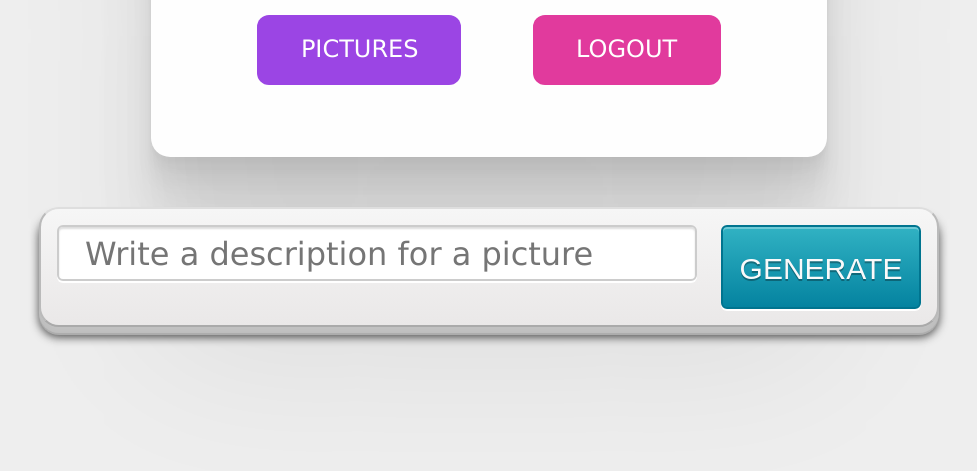
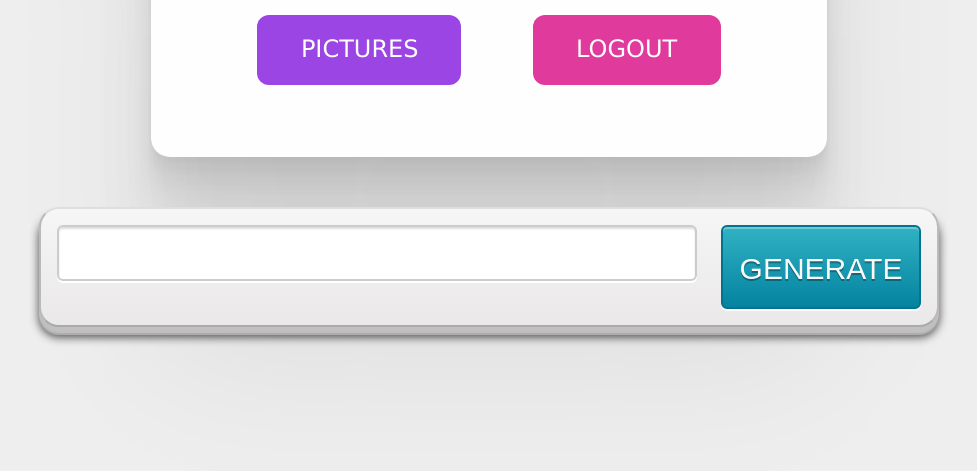
Before and after one commit to g-emarco/wordblend-ai, a Flask app: template templates/profile.html in a window 1280 px wide; the page is wider, and only the part inside the window is pictured. Shown: the part 473-944 px from the top of that part, without its empty margins (151-1128 px from the left). Run offline with Flask 2, Linux system fonts and the light colour scheme; the template is opened without the code that fills it: most values are stand-ins (such as "Sample title", 1, 10 or a date in 2020); grey boxes marked "Sample" are stand-in pictures; parts of the project's set-up code (start-up, migrations or seed data) failed here and were passed over.

Commit message:
ui fixes

```diff
--- a/cloudbuild.yaml
+++ b/cloudbuild.yaml
@@ -37,6 +37,5 @@ steps:
   env: ["PROJECT_ID=wordblend-ai"]
   waitFor: ['-']
 
-
 images:
 - 'europe-west3-docker.pkg.dev/$PROJECT_ID/webapp/wordblend:latest'
--- a/main.py
+++ b/main.py
@@ -84,7 +84,7 @@ def callback():
             "given_name": f'{user_info["given_name"]}',
             "family_name": f'{user_info["family_name"]}',
             "email": f'{user_info["email"]}',
-            "picture": f'{user_info["picture"]}',
+            "picture": f'{user_info.get("picture") if user_info.get("picture") else ""}',
         }
     )
 
@@ -186,7 +186,9 @@ def profile():
     )
     word_docs = [word_doc.to_dict() for word_doc in words_with_pictures]
 
-    return render_template("profile.html", stats=stats, idinfo=session["idinfo"], word_docs=word_docs)
+    return render_template(
+        "profile.html", stats=stats, idinfo=session["idinfo"], word_docs=word_docs
+    )
 
 
 @app.route("/pictures")
@@ -207,16 +209,5 @@ def get_pictures():
     )
 
 
-@app.route("/redis_test")
-@login_is_required
-def redis_test():
-    import redis
-
-    redis_host = os.environ.get("REDIS_IP", "localhost")
-    redis_client = redis.StrictRedis(host=redis_host, port=6379)
-    value = redis_client.incr("counter", 1)
-    return f"Visitor number: {value}"
-
-
 if __name__ == "__main__":
     app.run(host="0.0.0.0", port=80, debug=True)
--- a/templates/login.html
+++ b/templates/login.html
@@ -3,8 +3,8 @@
   <link rel="stylesheet" href="static/styles/googlesso.css">
   <link rel="stylesheet" href="static/styles/login.css">
   <link rel="stylesheet" type="text/css" href="//fonts.googleapis.com/css?family=Open+Sans" />
-
-
+  <link rel="icon" href="static/images/wordblend.ico">
+  <link rel='shortcut icon' type='image/x-icon' href='static/images/wordblend.ico' />
 </head>
 
 <body>
--- a/templates/pictures.html
+++ b/templates/pictures.html
@@ -1,6 +1,9 @@
 <head>
   <link rel="stylesheet" href="static/styles/pictures.css">
   <link rel="stylesheet" href="static/styles/text_box.css">
+  <link rel="icon" href="static/images/wordblend.ico">
+  <link rel='shortcut icon' type='image/x-icon' href='static/images/wordblend.ico' />
+
 </head>
 
 
@@ -34,7 +37,7 @@
 <body>
     <div class="textboxid">
       <form action="/add_word" method="post" class="form-wrapper">
-      <input type="text" name= "text" id="describe" placeholder="Write a description for a picture" required>
+      <input type="text" name= "text" id="describe" placeholder="" required>
       <input type="submit" value="generate" id="submit">
       </form>
   </div>
--- a/templates/profile.html
+++ b/templates/profile.html
@@ -1,7 +1,8 @@
 <head>
   <link rel="stylesheet" href="static/styles/profile.css">
   <link rel="stylesheet" href="static/styles/text_box.css">
-
+  <link rel="icon" href="static/images/wordblend.ico">
+  <link rel='shortcut icon' type='image/x-icon' href='static/images/wordblend.ico' />
 </head>
 
 <main class="container">
@@ -36,7 +37,7 @@
 <body>
     <div class="textboxid">
       <form action="/add_word" method="post" class="form-wrapper">
-      <input type="text" name= "text" id="describe" placeholder="Write a description for a picture" required>
+      <input type="text" name= "text" id="describe" placeholder="" required>
       <input type="submit" value="generate" id="submit">
       </form>
   </div>
```
Also changed, not shown: templates/pictures2.html (deleted, +0 -30 lines), static/images/wordblend.ico (added).
